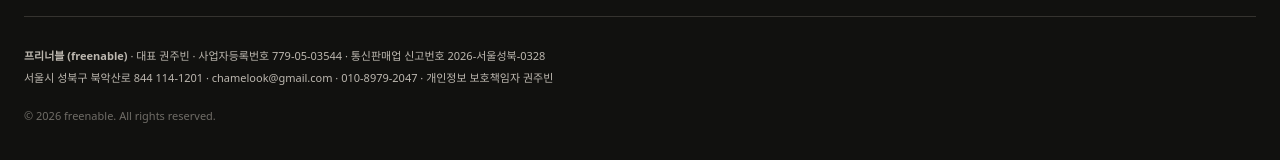
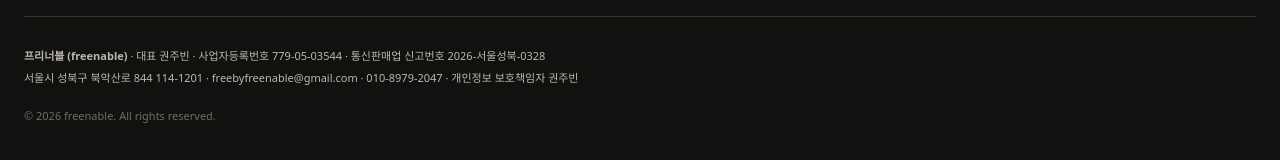
Before and after one commit to chamelook/freenable-web, a Next.js app: page / in a window 1280 px wide. Shown: the part 4741-4901 px from the top of the page. Built offline with nearby package versions, Linux system fonts and the light colour scheme.

Commit message:
fix: 이메일 주소를 'freebyfreenable@gmail.com'으로 변경하여 브랜드 일관성 유지

```diff
--- a/app/page.tsx
+++ b/app/page.tsx
@@ -102,7 +102,7 @@
             <div className="app-copy">
               <p className="eyebrow eyebrow-light">freenable MOBILE APP</p><h2 id="app-title">좋은 기회를<br />가장 먼저 만나보세요.</h2>
               <p>웹 채용 서비스가 준비되는 동안, freenable 앱에서 채용공고와 긴급 대타 기능을 먼저 이용해보세요.</p>
-              <div className="store-actions"><a className="button button-light" href="mailto:chamelook@gmail.com?subject=freenable%20앱%20이용%20문의">앱 이용 문의</a><a className="button button-outline-light" href="mailto:chamelook@gmail.com?subject=freenable%20웹%20서비스%20출시%20알림">웹 출시 소식 받기</a></div>
+              <div className="store-actions"><a className="button button-light" href="mailto:freebyfreenable@gmail.com?subject=freenable%20앱%20이용%20문의">앱 이용 문의</a><a className="button button-outline-light" href="mailto:freebyfreenable@gmail.com?subject=freenable%20웹%20서비스%20출시%20알림">웹 출시 소식 받기</a></div>
             </div>
             <div className="app-visual" aria-hidden="true">
               <div className="phone-card phone-card-back"><span>긴급 대타</span><strong>오늘 가능한<br />수업을 확인하세요</strong></div>
@@ -123,10 +123,10 @@
         <div className="footer-brand"><span className="brand-word">freenable</span><p>예체능 프리랜서의 가능성을<br />좋은 일과 연결합니다.</p></div>
         <div className="footer-links">
           <div><strong>서비스</strong><Link href="#jobs">채용공고</Link><Link href="#substitute">긴급 대타</Link><Link href="#talent">인재찾기</Link></div>
-          <div><strong>안내</strong><Link href="#about">서비스 소개</Link><a href="mailto:chamelook@gmail.com">고객문의</a><Link href="/terms">이용약관</Link><Link href="/privacy">개인정보처리방침</Link></div>
+          <div><strong>안내</strong><Link href="#about">서비스 소개</Link><a href="mailto:freebyfreenable@gmail.com">고객문의</a><Link href="/terms">이용약관</Link><Link href="/privacy">개인정보처리방침</Link></div>
         </div>
       </div>
-      <div className="footer-business"><p><strong>프리너블 (freenable)</strong> · 대표 권주빈 · 사업자등록번호 779-05-03544 · 통신판매업 신고번호 2026-서울성북-0328</p><p>서울시 성북구 북악산로 844 114-1201 · <a href="mailto:chamelook@gmail.com">chamelook@gmail.com</a> · 010-8979-2047 · 개인정보 보호책임자 권주빈</p><p className="copyright">© 2026 freenable. All rights reserved.</p></div>
+      <div className="footer-business"><p><strong>프리너블 (freenable)</strong> · 대표 권주빈 · 사업자등록번호 779-05-03544 · 통신판매업 신고번호 2026-서울성북-0328</p><p>서울시 성북구 북악산로 844 114-1201 · <a href="mailto:freebyfreenable@gmail.com">freebyfreenable@gmail.com</a> · 010-8979-2047 · 개인정보 보호책임자 권주빈</p><p className="copyright">© 2026 freenable. All rights reserved.</p></div>
     </footer>
   );
 }
--- a/components/SiteHeader.tsx
+++ b/components/SiteHeader.tsx
@@ -49,7 +49,7 @@
         </nav>
 
         <div className="header-actions">
-          <a className="text-link" href="mailto:chamelook@gmail.com?subject=freenable%20서비스%20문의">문의하기</a>
+          <a className="text-link" href="mailto:freebyfreenable@gmail.com?subject=freenable%20서비스%20문의">문의하기</a>
           <Link className="button button-dark button-small" href="/#app">앱에서 시작하기</Link>
         </div>
       </div>
--- a/content/privacy.html
+++ b/content/privacy.html
@@ -182,7 +182,7 @@
     <p>상호: 프리너블 (freenable)</p>
     <p>대표자: 권주빈</p>
     <p>개인정보 보호책임자: 권주빈</p>
-    <p>이메일: chamelook@gmail.com</p>
+    <p>이메일: freebyfreenable@gmail.com</p>
     <p>전화번호: 010-8979-2047</p>
     <p>주소: 서울시 성북구 북악산로 844 114-1201</p>
   </div>
--- a/content/terms.html
+++ b/content/terms.html
@@ -212,7 +212,7 @@
     <li>사업자등록번호: 779-05-03544</li>
     <li>통신판매업 신고번호: 2026-서울성북-0328</li>
     <li>주소: 서울시 성북구 북악산로 844 114-1201</li>
-    <li>이메일: chamelook@gmail.com</li>
+    <li>이메일: freebyfreenable@gmail.com</li>
     <li>전화번호: 010-8979-2047</li>
     <li>개인정보 보호책임자: 권주빈</li>
   </ul>
```
